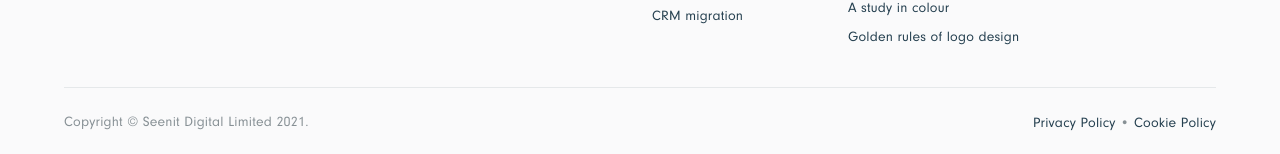
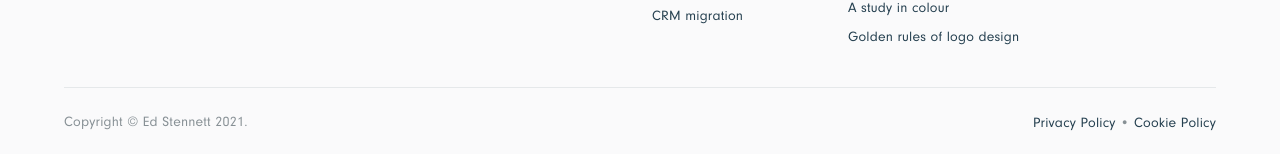
Before and after one commit to edstennettackee/edstennett, a Jekyll site: the page built from index.html, in a window 1280 px wide and 900 px high, scrolled down 4568 px. Shown: the part 743-897 px from the top of the window. Built offline with Jekyll 4.4.1, drawn with Linux system fonts in a browser that asks for light colours.

Commit message:
Updated '_layouts/default.html' via CloudCannon

```diff
--- a/_layouts/default.html
+++ b/_layouts/default.html
@@ -64,9 +64,9 @@
                     </div>
                 {% endunless %}
                 <div class="sub-footer">
-                    <p>Copyright &copy; Seenit Digital Limited {{ site.time | date: '%Y' }}.</p>
+                    <p>Copyright &copy; Ed Stennett {{ site.time | date: '%Y' }}.</p>
                     <div>
-                        <a href="/legal/privacy-notice/">Privacy Policy</a> • <a href="/legal/cookie-policy/">Cookie Policy</a>
+                        <a href="/legal/privacy-policy/">Privacy Policy</a> • <a href="/legal/cookie-policy/">Cookie Policy</a>
                     </div>
                 </div>
             </div>
```
